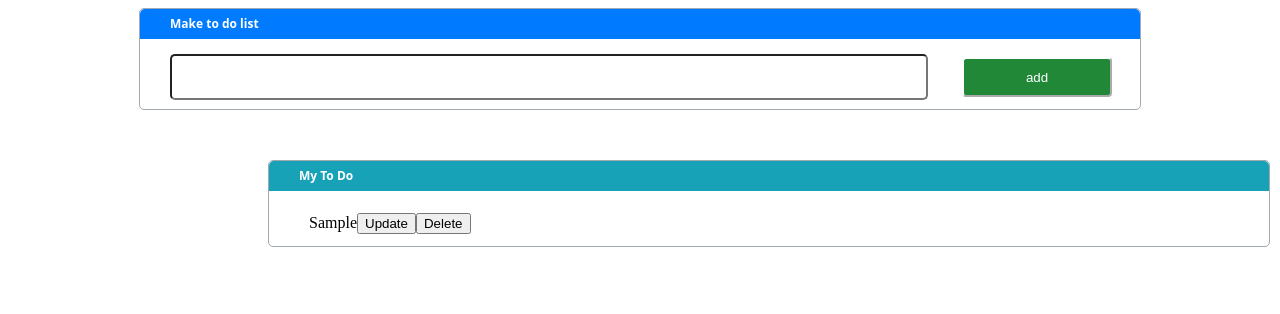
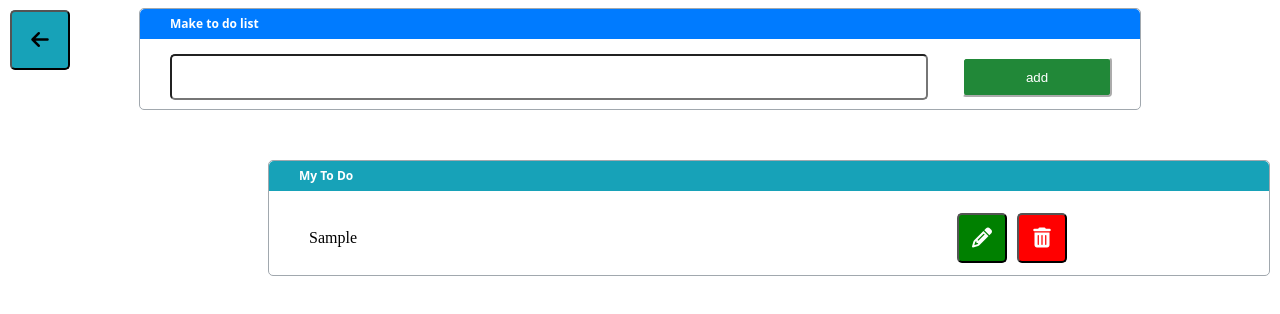
Before and after one commit to Bima595/calculator-using-JavaScript, a plain HTML site: page todo.html in a window 1280 px wide. Both pictures are taken after typing "Sample" into the empty fields and a click on the button "add". Drawn offline with Linux system fonts and the light colour scheme.

Commit message:
update and fix bug

```diff
--- a/todo.css
+++ b/todo.css
@@ -27,7 +27,7 @@
   margin-left: 30px;
 }
 input {
-    border-radius: 5px;
+  border-radius: 5px;
   margin-top: -5px;
   background-color: white;
   margin-left: 30px;
@@ -59,11 +59,25 @@ li {
 }
 
 .button-add {
-    border-radius: 4px;
-    border-color: white;
-    color: white;
+  border-radius: 4px;
+  border-color: white;
+  color: white;
   height: 40px;
   width: 150px;
   margin-left: 30px;
   background-color: #218838;
 }
+
+.kembali {
+  width: 60px;
+  height: 60px;
+  border-radius: 5px;
+  background-color: #17a2b8;
+  position: absolute;
+  top: 10px;
+  left: 10px;
+}
+
+.kembali:hover {
+  background-color: #21b2c8;
+}
--- a/todo.html
+++ b/todo.html
@@ -27,7 +27,10 @@
         </div>
     </div>
 
+    <a href="index.html"><button class="kembali"><i class="fa-solid fa-arrow-left fa-xl"></i></button></a>
+
 </body>
 <script src="todo.js"></script>
+<script src="https://kit.fontawesome.com/30a2686d44.js" crossorigin="anonymous"></script>
 
 </html>
--- a/todo.js
+++ b/todo.js
@@ -2,35 +2,54 @@
 
 function addItem() {
   // Get the input value
-    var inputValue = document.getElementById('input').value;
+  var inputValue = document.getElementById("input").value;
 
   // Create a new list item
-    var li = document.createElement('li');
+  var li = document.createElement("li");
 
   // Set the text of the list item to the input value
   li.appendChild(document.createTextNode(inputValue));
 
-    // Create Update button
-    var updateButton = document.createElement('button');
-    updateButton.appendChild(document.createTextNode('Update'));
+  // Create Update button with an icon
+  var updateButton = document.createElement("button");
+  updateButton.innerHTML = '<i class="fas fa-pencil-alt fa-inverse fa-xl"></i>';
+  updateButton.style.width = "50px";
+  updateButton.style.height = "50px";
+  updateButton.style.backgroundColor = "green";
+  updateButton.style.borderTopLeftRadius = "5px";
+  updateButton.style.borderTopRightRadius = "5px";
+  updateButton.style.borderBottomLeftRadius = "5px";
+  updateButton.style.borderBottomRightRadius = "5px";
   updateButton.onclick = function () {
     updateItem(li);
   };
   li.appendChild(updateButton);
+  updateButton.style.marginLeft = "600px";
 
-    // Create Delete button
-    var deleteButton = document.createElement('button');
-    deleteButton.appendChild(document.createTextNode('Delete'));
+  // Create Delete button with an icon
+  var deleteButton = document.createElement("button");
+  deleteButton.innerHTML = '<i class="fas fa-trash-alt fa-inverse fa-xl" ></i>';
+  deleteButton.style.marginLeft = "10px";
+  deleteButton.style.width = "50px";
+  deleteButton.style.height = "50px";
+  deleteButton.style.backgroundColor = "red";
+  deleteButton.style.borderTopLeftRadius = "5px";
+  deleteButton.style.borderTopRightRadius = "5px";
+  deleteButton.style.borderBottomLeftRadius = "5px";
+  deleteButton.style.borderBottomRightRadius = "5px";
   deleteButton.onclick = function () {
     deleteItem(li);
   };
   li.appendChild(deleteButton);
 
   // Append the new list item to the ul
-    document.getElementById('itemlist').appendChild(li);
+  document.getElementById("itemlist").appendChild(li);
 
   // Clear the input field after adding the item
-    document.getElementById('input').value = '';
+  document.getElementById("input").value = "";
+
+  // Add some margin between items
+  li.style.marginBottom = "50px";
 
   // Adjust the height of .bawah based on the input field height
   updateBawahHeight();
@@ -38,7 +57,7 @@ function addItem() {
 
 function updateItem(item) {
   // Get new text through prompt or any other means
-    var updatedText = prompt('Enter updated text:', item.firstChild.nodeValue);
+  var updatedText = prompt("Enter updated text:", item.firstChild.nodeValue);
 
   // Update the text content of the list item
   if (updatedText !== null) {
@@ -55,7 +74,9 @@ function deleteItem(item) {
 }
 
 function updateBawahHeight() {
-    var itemList = document.getElementById('itemlist');
+  var itemList = document.getElementById("itemlist");
   var totalHeight = itemList.offsetHeight;
-    document.querySelector('.bawah').style.height = totalHeight + parseInt(64) +'px';
+  document.querySelector(".bawah").style.height =
+    totalHeight + parseInt(64) + "px";
 }
+z;
```
Also changed, not shown: script.js (+8 -1 lines). Lines whose indentation alone changed are shown as unchanged.
